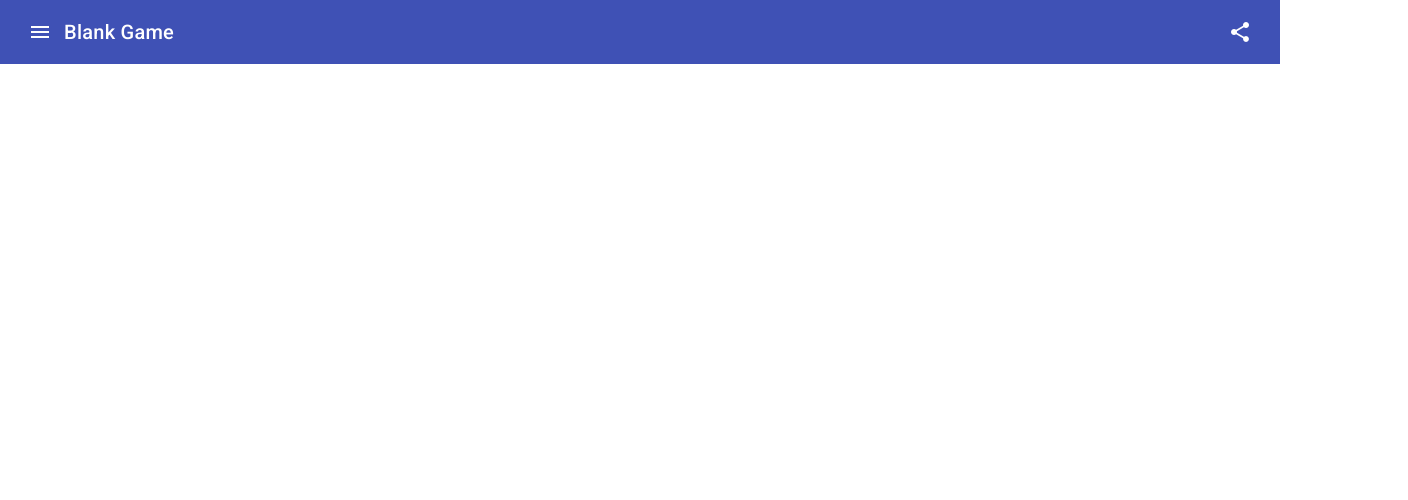
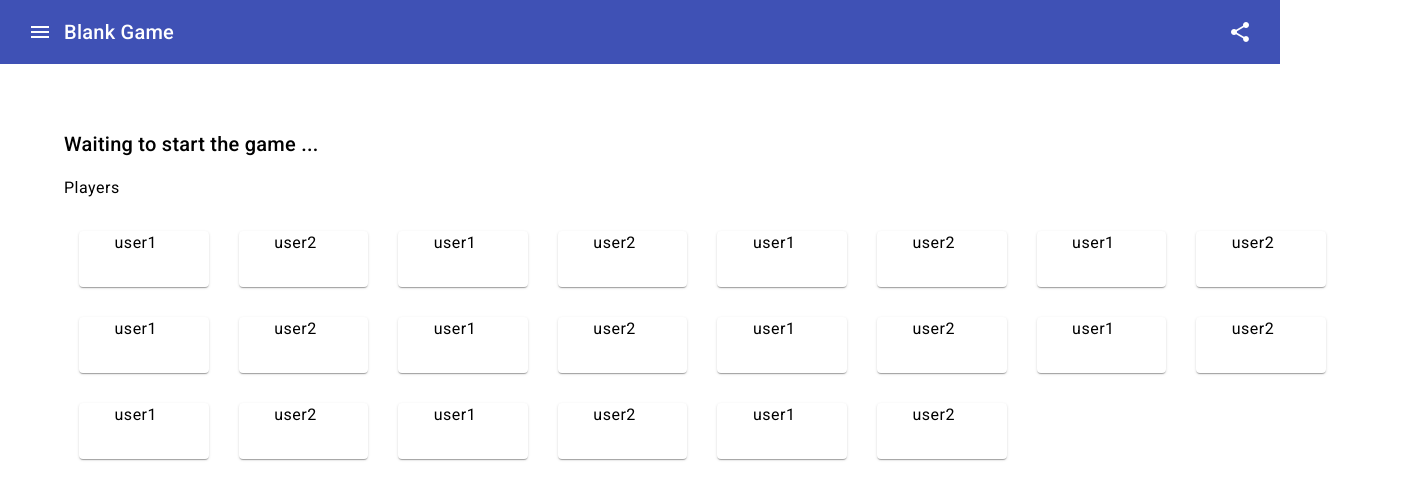
Before and after one commit to MrManoloDG/blank-game-front, an Angular app: page /wait/1 in a window 1280 px wide. Before the commit this address led to /. Shown: the top 500 px of the page, 1408 px wide, since content can reach past the window. Built offline with nearby package versions, Linux system fonts and the light colour scheme.

Commit message:
feat: added waiting page

```diff
--- a/package.json
+++ b/package.json
@@ -15,6 +15,7 @@
     "@angular/common": "^15.1.0",
     "@angular/compiler": "^15.1.0",
     "@angular/core": "^15.1.0",
+    "@angular/flex-layout": "^15.0.0-beta.42",
     "@angular/forms": "^15.1.0",
     "@angular/material": "^15.2.6",
     "@angular/platform-browser": "^15.1.0",
--- a/src/app/app-routing.module.ts
+++ b/src/app/app-routing.module.ts
@@ -1,8 +1,10 @@
 import { NgModule } from '@angular/core';
 import { RouterModule, Routes } from '@angular/router';
 import { MainMenuComponent } from './components/main-menu/main-menu.component';
+import { WaitGameComponent } from './components/wait-game/wait-game.component';
 
 const routes: Routes = [
+  { path: 'wait/:id', component: WaitGameComponent},
   { path: '', component: MainMenuComponent}
 ];
 
--- /dev/null
+++ b/src/app/components/wait-game/wait-game.component.html
@@ -0,0 +1,11 @@
+<div class="container padding">
+
+  <h2>Waiting to start the game ...</h2>
+
+  <h4>Players</h4>
+  <div fxLayout="row wrap" fxLayoutGap="16px grid">
+    <mat-card *ngFor="let user of users" fxFlex="10%" fxFlex.xs="30%" class="centered">
+        <h4>{{ user }}</h4>
+    </mat-card>
+</div>
+</div>
--- /dev/null
+++ b/src/app/components/wait-game/wait-game.component.scss
@@ -0,0 +1,9 @@
+mat-card {
+  padding: 2rem;
+  font-size: 2.5em !important;
+  margin: 15px;
+}
+
+.padding {
+  padding: 5%;
+}
--- /dev/null
+++ b/src/app/components/wait-game/wait-game.component.ts
@@ -0,0 +1,10 @@
+import { Component } from '@angular/core';
+
+@Component({
+  selector: 'app-wait-game',
+  templateUrl: './wait-game.component.html',
+  styleUrls: ['./wait-game.component.scss']
+})
+export class WaitGameComponent {
+  users = ['user1', 'user2','user1', 'user2','user1', 'user2','user1', 'user2','user1', 'user2','user1', 'user2','user1', 'user2','user1', 'user2','user1', 'user2','user1', 'user2','user1', 'user2'];
+}
```
Also changed, not shown: src/app/app.module.ts (+6 -2 lines), 2 other files (tests, documents, lock files or other folders).
